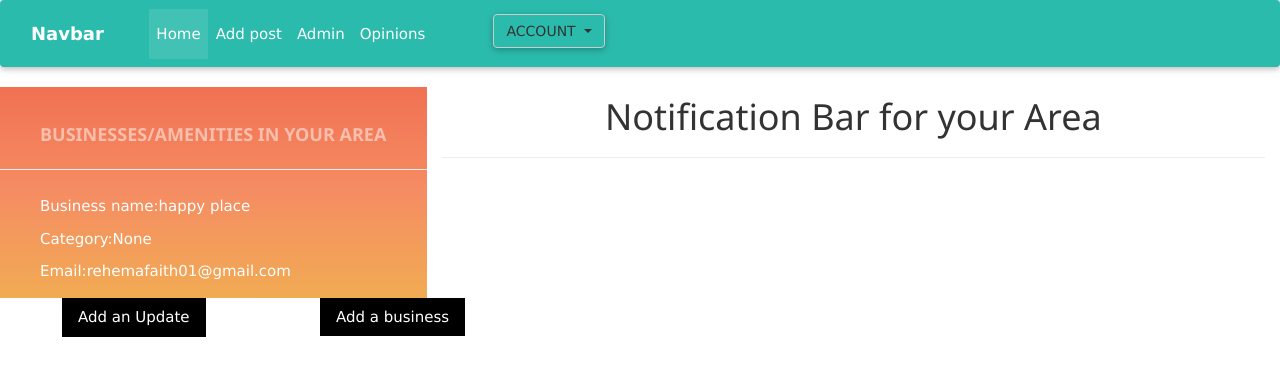
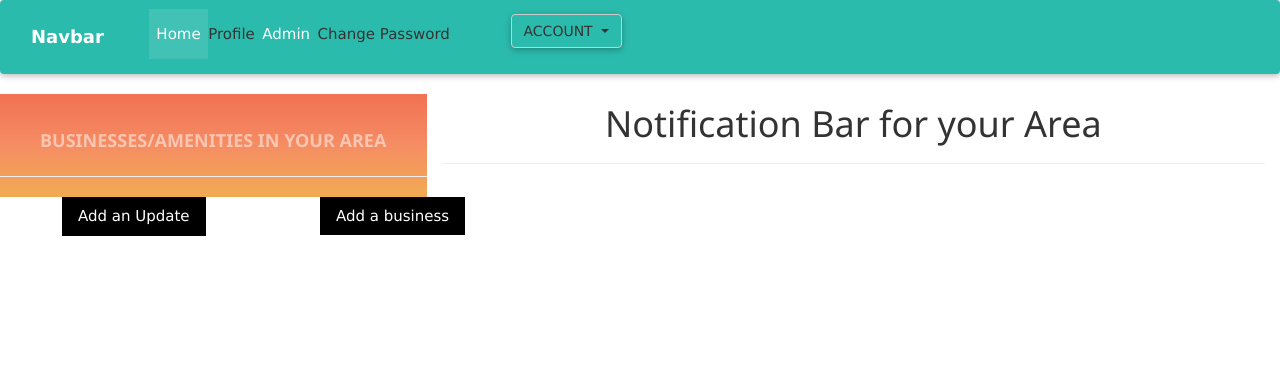
Before and after one commit to rehemafaith/hood, a Django app: page /home/5 in a window 1280 px wide. Shown: the top 376 px of the page. Run offline with Django 3.2, Linux system fonts and the light colour scheme; a user stored in the database is signed in; data comes from the database, SQL or seed files in the repository; some libraries are stand-ins or nearby versions.

Commit message:
addded navigataion on navbar

```diff
--- a/hood/models.py
+++ b/hood/models.py
@@ -63,7 +63,7 @@
 
     @classmethod
     def area_businesses(cls,area):
-        businesses = cls.objects.filter(area__pk=area)
+        businesses = Business.objects.filter(area__pk=area)
         return businesses
 
     def create_business(self):
--- a/hood/templates/index.html
+++ b/hood/templates/index.html
@@ -21,7 +21,7 @@
                     <ul class="list">
                         <h5><strong>BUSINESSES/AMENITIES IN YOUR AREA</strong></h5>
                         <hr>
-                        {% for business in business %}
+                        {% for business in businesses %}
                         <li>Business name:{{business.business_name}}</li>
                         <li>Category:{{business.category}}</li>
                         <li>Email:{{business.email}}</li>
--- a/hood/templates/navbar.html
+++ b/hood/templates/navbar.html
@@ -6,7 +6,7 @@
 <header>
 
   <nav class="navbar navbar-expand-lg navbar-dark default-color">
-    <a class="navbar-brand" href="#"><strong>Navbar</strong></a>
+    <a class="navbar-brand" href="{%url 'area'%}"><strong>Navbar</strong></a>
     <button class="navbar-toggler" type="button" data-toggle="collapse" data-target="#navbarSupportedContent"
       aria-controls="navbarSupportedContent" aria-expanded="false" aria-label="Toggle navigation">
       <span class="navbar-toggler-icon"></span>
@@ -14,16 +14,16 @@
     <div class="collapse navbar-collapse" id="navbarSupportedContent">
       <ul class="navbar-nav mr-auto">
         <li class="nav-item active">
-          <a class="nav-link" href="#">Home <span class="sr-only">(current)</span></a>
+          <a class="nav-link" href="{%url 'area'%}">Home <span class="sr-only">(current)</span></a>
         </li>
         <li class="nav-item">
-          <a class="nav-link" href="#">Add post</a>
+            <a href="">Profile</a>
         </li>
         <li class="nav-item">
           <a class="nav-link" href="/admin/">Admin</a>
         </li>
         <li class="nav-item">
-          <a class="nav-link" href="#">Opinions</a>
+            <a href="/accounts/password/change">Change Password</a>
         </li>
       </ul>
 
@@ -36,10 +36,10 @@
                     </a>
               <ul class="dropdown-menu" role="menu">
                 <li>
-                  <a href="{%url 'area'%}">Home</a>
+
                 </li>
                 <li>
-                  <a href="/accounts/password/change">Change Password</a>
+
                 </li>
                 <li>
                   <a href="/logout">Logout</a>
--- /dev/null
+++ b/hood/templates/profile.html
@@ -0,0 +1,5 @@
+{% extends 'base.html'%}
+{% block content %}
+
+
+{% endblock %}
--- a/hood/urls.py
+++ b/hood/urls.py
@@ -4,5 +4,6 @@
 urlpatterns=[
   url('^$',views.area,name = 'area'),
   url('^home/(\d+)',views.home,name = 'home'),
+  url('^profile',views.profile,name = 'profile'),
 
 ]
--- a/hood/views.py
+++ b/hood/views.py
@@ -17,7 +17,7 @@
   area = Area.objects.get(id = update_id)
   businesses = Business.area_businesses(area.id)
   updates = Updates.area_updates(area.id)
-  business = Business.objects.all()
+
 
   updateform = UpdateForm(request.POST,request.FILES)
   if request.method == 'POST':
@@ -32,24 +32,31 @@
     updateform = UpdateForm()
 
 
-  businessform = BusinessForm(request.POST,request.FILES)
+  businessform = BusinessForm(request.POST)
   if request.method == 'POST':
 
     if businessform.is_valid():
       biz = businessform.save(commit=False)
-      biz.area = request.user.profile.neighbourhood
-      biz.author = request.user.profile
-      businessform.save()
+      biz.area = area
+      biz.author = request.user
+      biz.save()
     return redirect('home',update_id)
   else:
       businessform = BusinessForm()
 
   context = {
     'updates':updates,
-    'business':business,
+    'businesses':businesses,
     'updateform':updateform,
     'businessform':businessform,
   }
 
 
   return render(request,'index.html',context)
+
+@login_required(login_url='/accounts/login/')
+def profile(request):
+
+ profile = Profile.objects.all()
+
+ return render(request,'profile.html',{'profile':profile})
```
